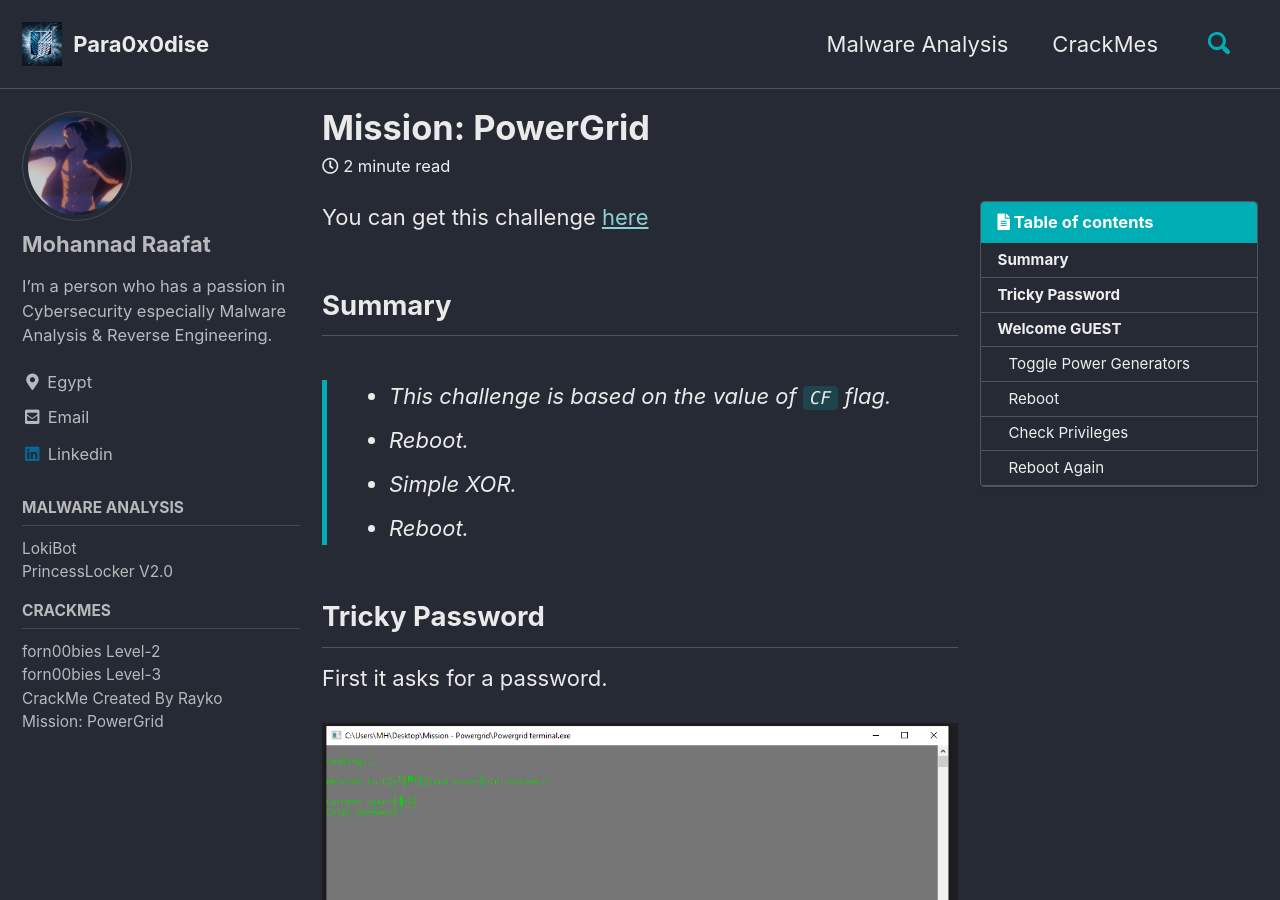
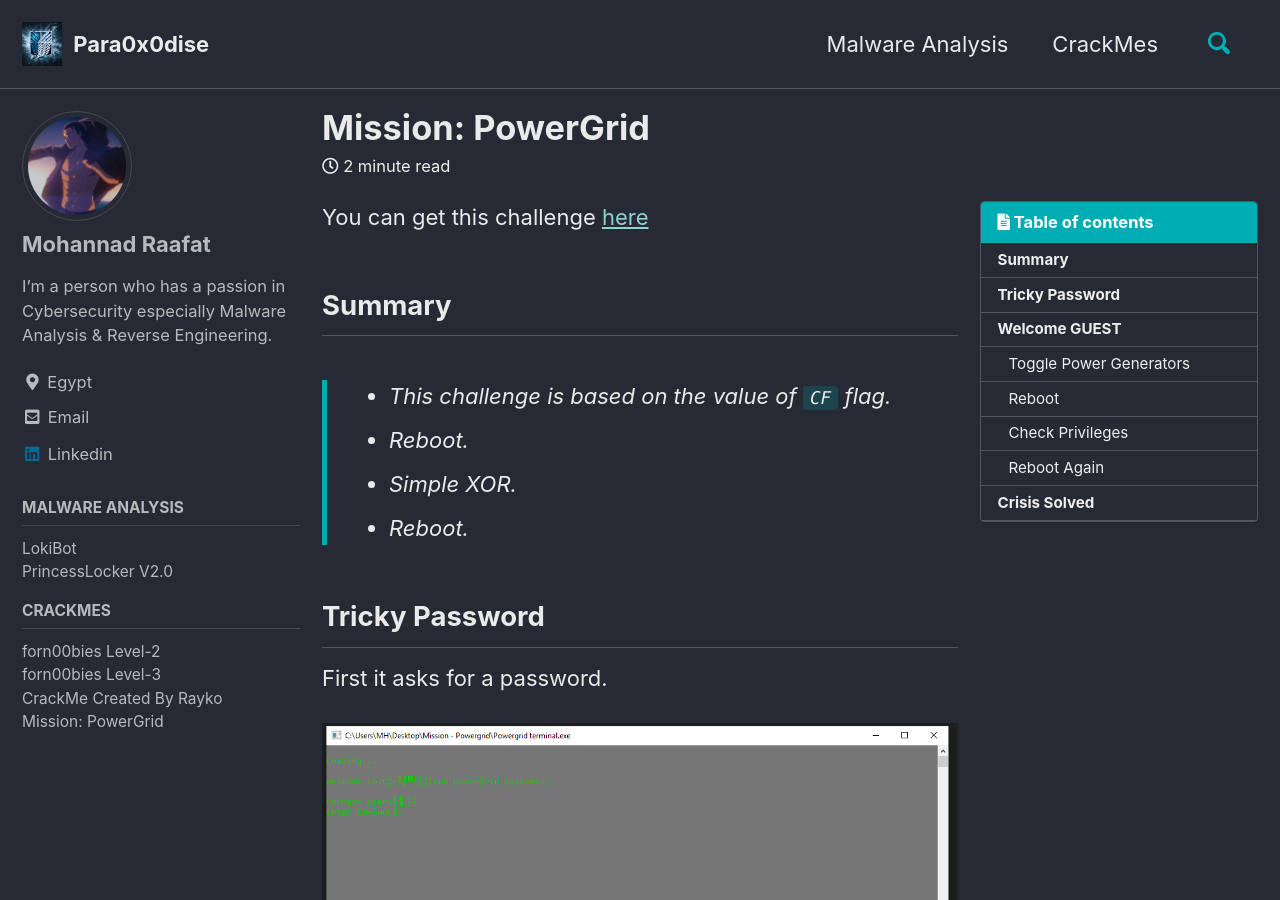
Before and after one commit to para0x0dise/para0x0dise.github.io, a Jekyll site: the page built from _posts/CrackMes/2021-05-16-Mission-PowerGrid.md, in a window 1280 px wide and 900 px high. Built offline with Jekyll 4.4.1, drawn with Linux system fonts in a browser that asks for light colours; cached includes are drawn as plain includes.

Commit message:
Update 2021-05-16-Mission-PowerGrid.md

```diff
--- a/_posts/CrackMes/2021-05-16-Mission-PowerGrid.md
+++ b/_posts/CrackMes/2021-05-16-Mission-PowerGrid.md
@@ -154,6 +154,9 @@ The condition variable is `10000001`, we can bypass the `RCR` operation and get
 
 [![20](/assets/images/Reverse-Engineering/PowerGrid/20.png)](/assets/images/Reverse-Engineering/PowerGrid/20.png)
 
+
+## Crisis Solved
+
 We can operate the generators now to activate the grid.
 
 [![21](/assets/images/Reverse-Engineering/PowerGrid/Final.gif)](/assets/images/Reverse-Engineering/PowerGrid/Final.gif)
```
